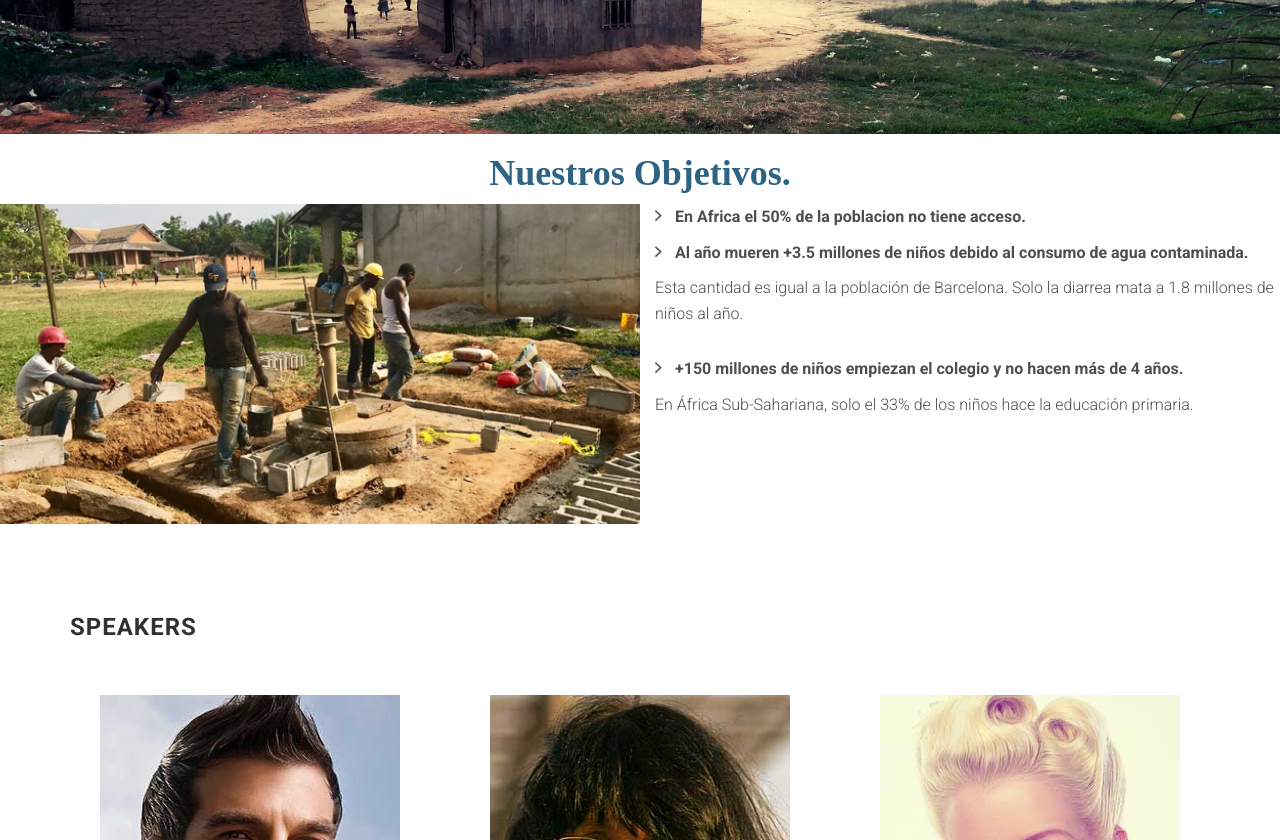
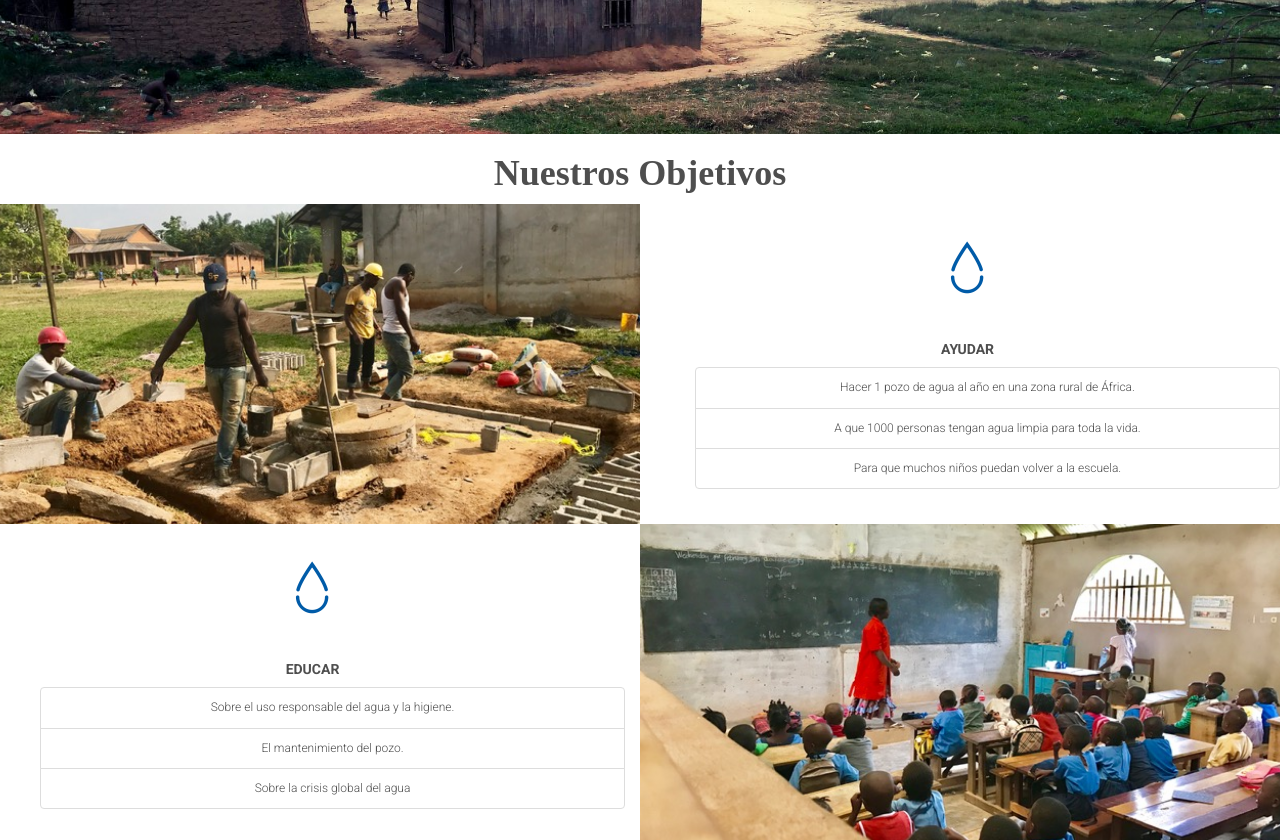
Before and after one commit to PabloCuervo/bewater, a website: page index.html in a window 1280 px wide. Shown: the part 1960-2800 px from the top of the page. Drawn offline with Linux system fonts and the light colour scheme; files whose address does not match are found by name.

Commit message:
Finish objetivos section

```diff
--- a/assets/css/main.css
+++ b/assets/css/main.css
@@ -410,10 +410,20 @@ ul li {
  */
 .section-objetivos {
     padding-top: opx;
+    border-bottom: 1px solid #f5f5f5;
+}
+
+.section-objetivos li{
+    font-size: 12px;
+    font-weight: lighter;
 }
 
 .objetivos-container {
     padding: 0px;
+}
+
+.objetivos row{
+        border-bottom: 1px solid #f5f5f5;
 }
 
 .objetivos-img {
@@ -423,13 +433,32 @@ ul li {
 }
 
 .objetivos-h1 {
-    color: #2D6484;
-    font-family: "GothamHTF";
+    font-family: "Pacifico";
     text-align: center;
 }
-.objetivos-div-img {
+
+
+.objetivos-div-img-ayudar {
+  height: 320px;
   background: url(../images/objetivos/objetivo1.jpg) no-repeat center center/cover;
+}
+
+.objetivos-div-img-educar{
+  background: url(../images/objetivos/objetivo2.jpg) no-repeat center center/cover;
 height: 320px;
+}
+.objetivos-div-img-promover{
+  background: url(../images/objetivos/objetivo3.jpg) no-repeat center center/cover;
+height: 320px;
+}
+
+.objetivos-icon {
+    text-align: center;
+}
+
+
+.objetivos img {
+    vertical-align: middle;
 }
 /*
  * 6.3 Section: Speaker
--- a/index.html
+++ b/index.html
@@ -20,11 +20,8 @@
                 <!-- logo -->
                 <div class="site-branding">
                     <a class="logo" href="index.html">
-
                         <!-- logo image  -->
                         <img src="assets/images/logo.png" alt="Logo">
-
-                        Conference 2015
                     </a>
                 </div>
 
@@ -43,6 +40,7 @@
 
                     <!-- navigation menu -->
                     <li class="active"><a data-scroll href="#crisis">La crisis del agua</a></li>
+                    <li><a data-scroll href="#objetivos">Objetivos</a></li>
                     <li><a data-scroll href="#speakers">Speakers</a></li>
                     <li><a data-scroll href="#schedule">Schedule</a></li>
                     <li><a data-scroll href="#partner">Partner</a></li>
@@ -94,25 +92,46 @@
 
     <section id="objetivos" class="section-objetivos">
         <div class="objetivos-container">
-            <div class="row">
-                  <h1 class="objetivos-h1">Nuestros Objetivos.</h1>
+            <div class="row objetivos-row">
+                  <h1 class="objetivos-h1">Nuestros Objetivos</h1>
             </div>
             <div class="row">
-                <div class="col-sm-6 objetivos-div-img" >
-<!--
-                    <figure>
-                        <img alt="" class="img-responsive objetivos-img" src="assets/images/objetivos/objetivo1.redimensionado.jpg">
-                    </figure>
--->
+                <div class="col-sm-6 objetivos-div-img-ayudar" ></div>
+
+                <div class="col-sm-6 objetivos-icon">
+                    <img alt="" src="assets/images/objetivos/objetivos-icon.png">
+                    <!-- https://www.iconfinder.com/icons/513722/blue_element_water_icon#size=128 -->
+                    <h5>AYUDAR</h5>
+                    <ul>
+                        <li class="list-group-item">Hacer 1 pozo de agua al año en una zona rural de África. </li>
+                        <li class="list-group-item">A que 1000 personas tengan agua limpia para toda la vida. </li>
+                        <li class="list-group-item">Para que muchos niños puedan volver a la escuela.</li>
+                    </ul>
+                </div><!-- /.col-sm-6 -->
+            </div><!-- /.row -->
+            <div class="row">
+                <div class="col-sm-6 objetivos-icon">
+                    <img alt="" src="assets/images/objetivos/objetivos-icon.png">
+                    <!-- https://www.iconfinder.com/icons/513722/blue_element_water_icon#size=128 -->
+                    <h5>EDUCAR</h5>
+                    <ul>
+                        <li class="list-group-item">Sobre el uso responsable del agua y la higiene.</li>
+                        <li class="list-group-item">El mantenimiento del pozo. </li>
+                        <li class="list-group-item">Sobre la crisis global del agua</li>
+                    </ul>
                 </div><!-- /.col-sm-6 -->
 
-                <div class="col-sm-6">
-                    <ul class="list-arrow-right">
-                        <li>En Africa el 50% de la poblacion no tiene acceso. </li>
-                        <li>Al año mueren +3.5 millones de niños  debido al consumo de agua contaminada. </li>
-                        <p>Esta cantidad es igual a la población de Barcelona. Solo la diarrea mata a 1.8 millones de niños al año. </p>
-                        <li>+150 millones de niños empiezan el colegio y no hacen más de 4 años.</li>
-                        <p>En África Sub-Sahariana, solo el 33% de los niños hace la educación primaria.</p>
+                <div class="col-sm-6 objetivos-div-img-educar" ></div>
+            </div><!-- /.row -->
+             <div class="row">
+                <div class="col-sm-6 objetivos-div-img-promover" ></div>
+                <div class="col-sm-6 objetivos-icon">
+                    <img alt="" src="assets/images/objetivos/objetivos-icon.png">
+                    <!-- https://www.iconfinder.com/icons/513722/blue_element_water_icon#size=128 -->
+                    <h5>PROMOVER</h5>
+                    <ul>
+                        <li class="list-group-item">La colaboración con proyectos similares y otras ONGs.</li>
+                        <li class="list-group-item">La campaña 1 concierto &amp; 1 pozo</li>
                     </ul>
                 </div><!-- /.col-sm-6 -->
             </div><!-- /.row -->
```
Also changed, not shown: assets/images/objetivos/objetivo1.redimensionado.jpg (deleted), assets/images/objetivos/objetivo2.jpg (added), assets/images/objetivos/objetivo3.jpg (added), assets/images/objetivos/objetivos-icon.png (added).
